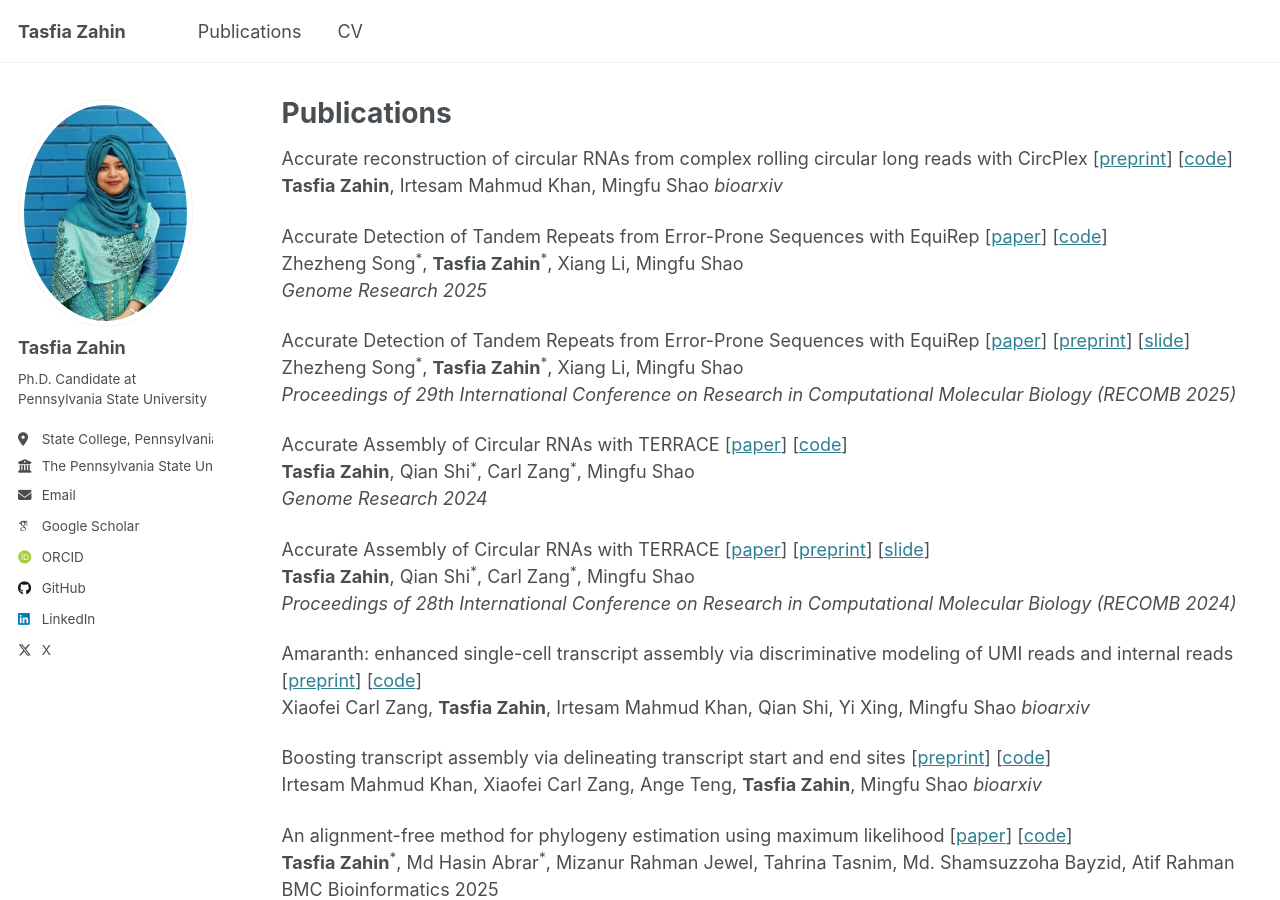
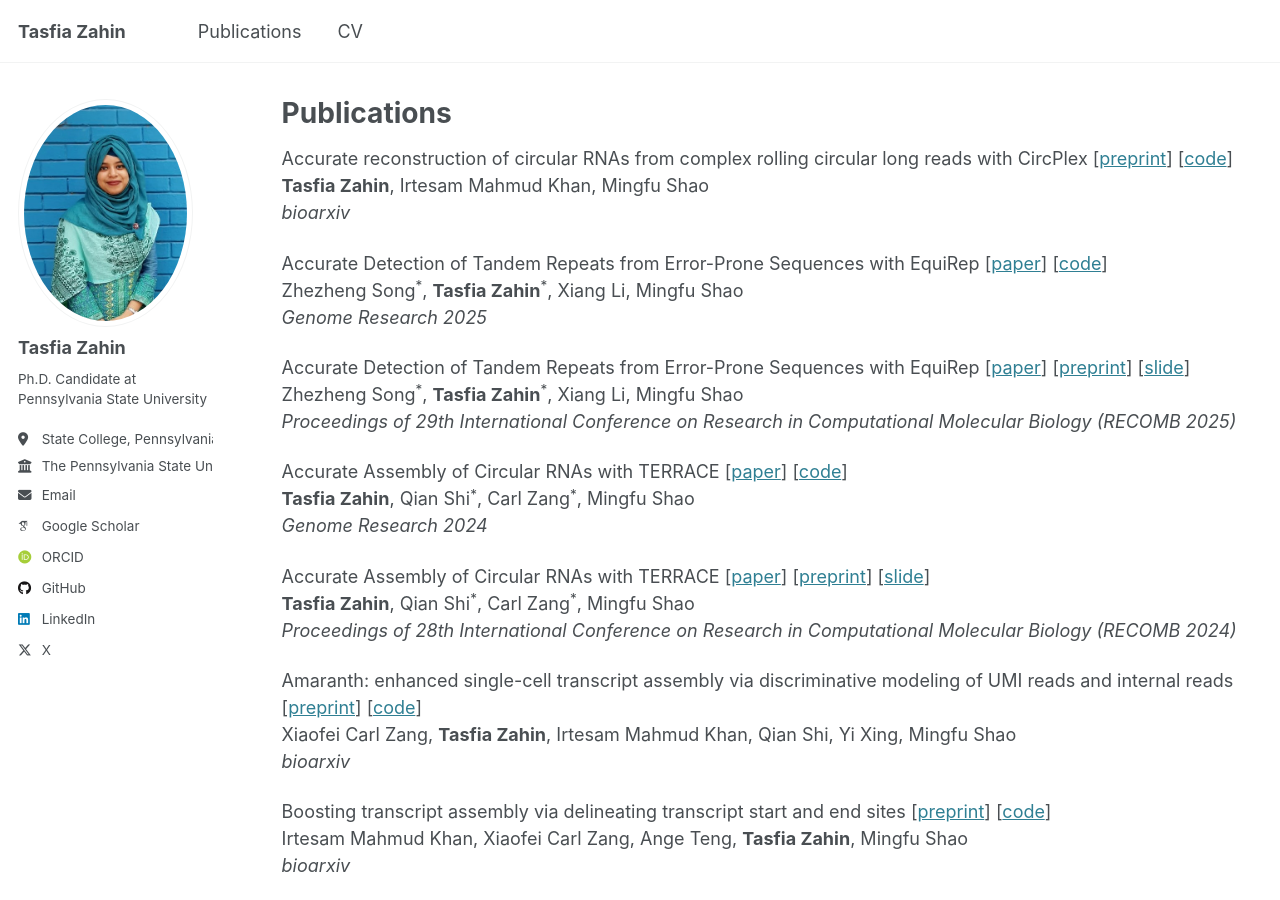
Before and after one commit to TasfiaZahin/TasfiaZahin.github.io, a Jekyll site: the page built from _pages/publications.html, in a window 1280 px wide and 900 px high. Built offline with Jekyll 4.4.1, drawn with Linux system fonts in a browser that asks for light colours; some web fonts are replaced.

Commit message:
pub updated

```diff
--- a/_pages/publications.html
+++ b/_pages/publications.html
@@ -19,7 +19,7 @@ author_profile: true
       Accurate reconstruction of circular RNAs from complex rolling circular long reads with CircPlex
       [<a href="https://doi.org/10.1101/2025.11.21.689841" target="_blank">preprint</a>]
       [<a href="https://github.com/Shao-Group/CircPlex" target="_blank">code</a>]<br>
-      <strong>Tasfia Zahin</strong>, Irtesam Mahmud Khan, Mingfu Shao
+      <strong>Tasfia Zahin</strong>, Irtesam Mahmud Khan, Mingfu Shao<br>
       <em>bioarxiv</em>
     </p>
   </div>
@@ -80,7 +80,7 @@ author_profile: true
         [<a href="https://doi.org/10.1101/2025.11.24.690228" target="_blank">preprint</a>]
         [<a href="https://github.com/Shao-Group/amaranth" target="_blank">code</a>]
       </span><br>
-      Xiaofei Carl Zang, <strong>Tasfia Zahin</strong>, Irtesam Mahmud Khan, Qian Shi, Yi Xing, Mingfu Shao
+      Xiaofei Carl Zang, <strong>Tasfia Zahin</strong>, Irtesam Mahmud Khan, Qian Shi, Yi Xing, Mingfu Shao<br>
       <em>bioarxiv</em>
     </p>
   </div>
@@ -91,7 +91,7 @@ author_profile: true
       Boosting transcript assembly via delineating transcript start and end sites
       [<a href="https://doi.org/10.1101/2025.10.13.682211" target="_blank">preprint</a>]
       [<a href="https://github.com/Shao-Group/Telos" target="_blank">code</a>]<br>
-      Irtesam Mahmud Khan, Xiaofei Carl Zang, Ange Teng, <strong>Tasfia Zahin</strong>, Mingfu Shao
+      Irtesam Mahmud Khan, Xiaofei Carl Zang, Ange Teng, <strong>Tasfia Zahin</strong>, Mingfu Shao<br>
       <em>bioarxiv</em>
     </p>
   </div>
```
